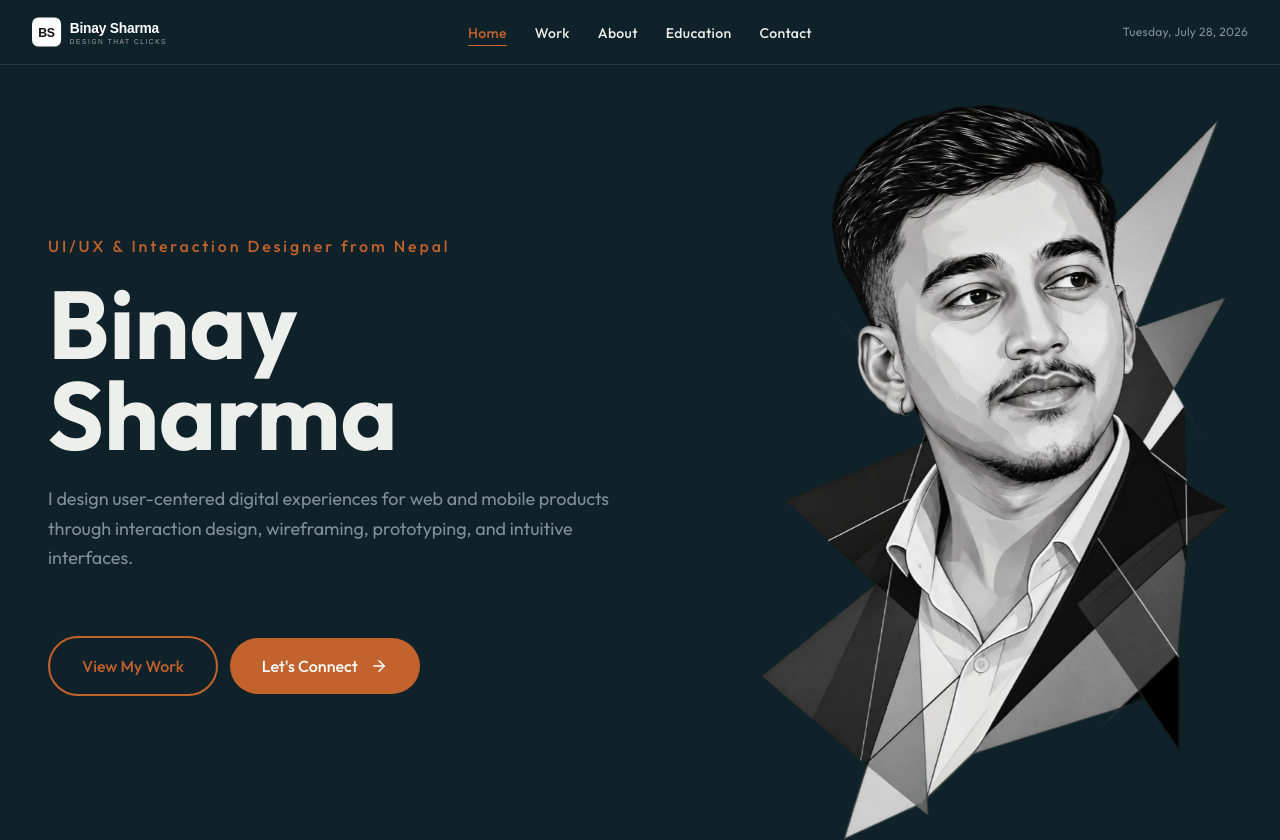
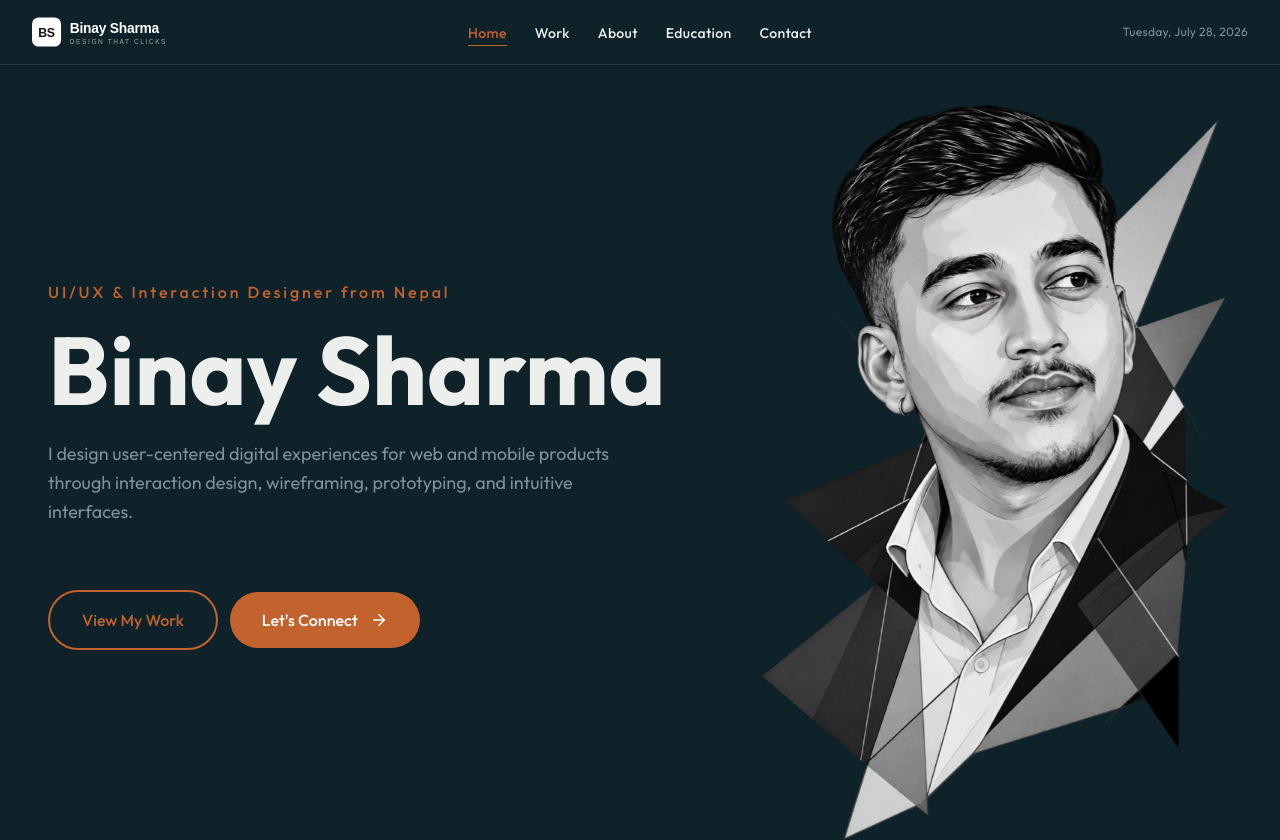
Before and after one commit to Im-binay/Binay_portfolio, a React (Vite) app: page / in a window 1280 px wide. Shown: the top 840 px of the page. Built offline with nearby package versions, Linux system fonts and the light colour scheme.

Commit message:
Edit responsive issu in tablet view

```diff
--- a/src/components/Hero.jsx
+++ b/src/components/Hero.jsx
@@ -154,7 +154,7 @@ const Hero = () => {
             <motion.h1
               id="hero-heading"
               variants={itemVariants}
-              className="mt-1 text-3xl font-bold leading-none tracking-normal text-[var(--text-color)] sm:mt-2 sm:text-4xl md:mt-3 md:text-5xl md:leading-[0.95] lg:mt-5 lg:text-7xl xl:text-8xl"
+              className="mt-1 whitespace-nowrap text-3xl font-bold leading-none tracking-normal text-[var(--text-color)] sm:mt-2 sm:text-4xl md:mt-3 md:text-4xl md:leading-[0.95] lg:mt-5 lg:text-7xl xl:text-8xl"
             >
               Binay Sharma
             </motion.h1>
```
